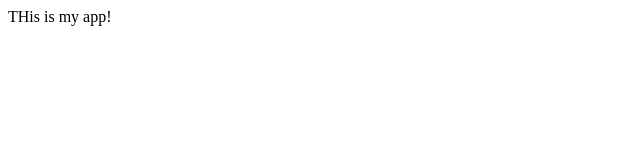
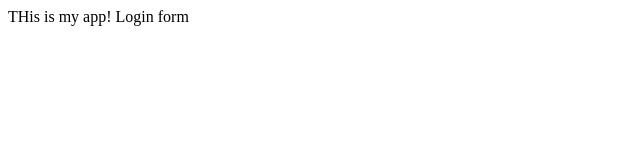
Before and after one commit to jeff19848/myappsample, a plain HTML site: page index.html in a window 1280 px wide. Shown: the full height of the page, 0-640 px from the left. Drawn offline with Linux system fonts and the light colour scheme.

Commit message:
login form

```diff
--- /dev/null
+++ b/dir2/app2.js
@@ -0,0 +1 @@
+console.log(23);
--- a/index.html
+++ b/index.html
@@ -4,5 +4,6 @@
 </head>
 <body>
 THis is my app!
+Login form
 </body>
 </html>
```
Also changed, not shown: login.html (added, +1 -0 lines), log.txt (added).
